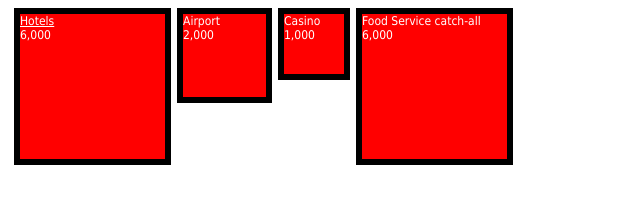
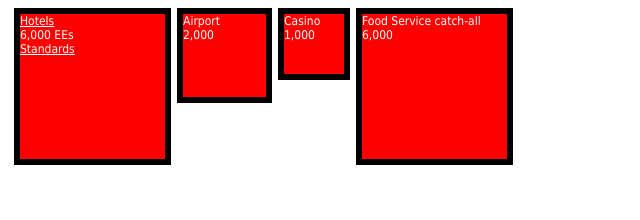
Before and after one commit to themarchive/themarchive.github.io, a Jekyll site: the page mark2.html, which Jekyll copies as it is, in a window 1280 px wide. Shown: the top 220 px of the page, without its empty margins (0-640 px from the left). Built offline with Jekyll 4.4.1, drawn with Linux system fonts in a browser that asks for light colours.

Commit message:
Update mark2.html

```diff
--- a/mark2.html
+++ b/mark2.html
@@ -8,7 +8,7 @@
   </head>
   <body>
     <script src="index.js"></script>
-    <div id="test5"><a href="mark3.html">Hotels</a><br>6,000</div>
+    <div id="test5"><a href="mark3.html">Hotels</a><br>6,000 EEs<br><a href="hotelstandards.html">Standards</a></div>
     <div id="test6">Airport<br>2,000</div>
     <div id="test7">Casino<br>1,000</div>
     <div id="test8">Food Service catch-all<br>6,000</div>
```
